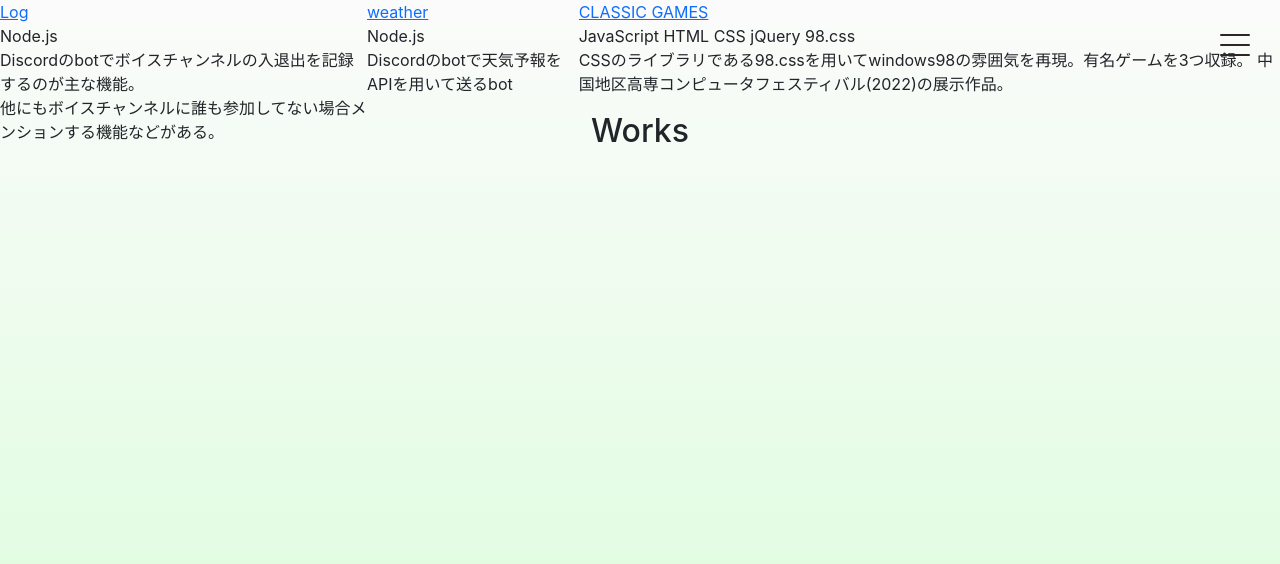
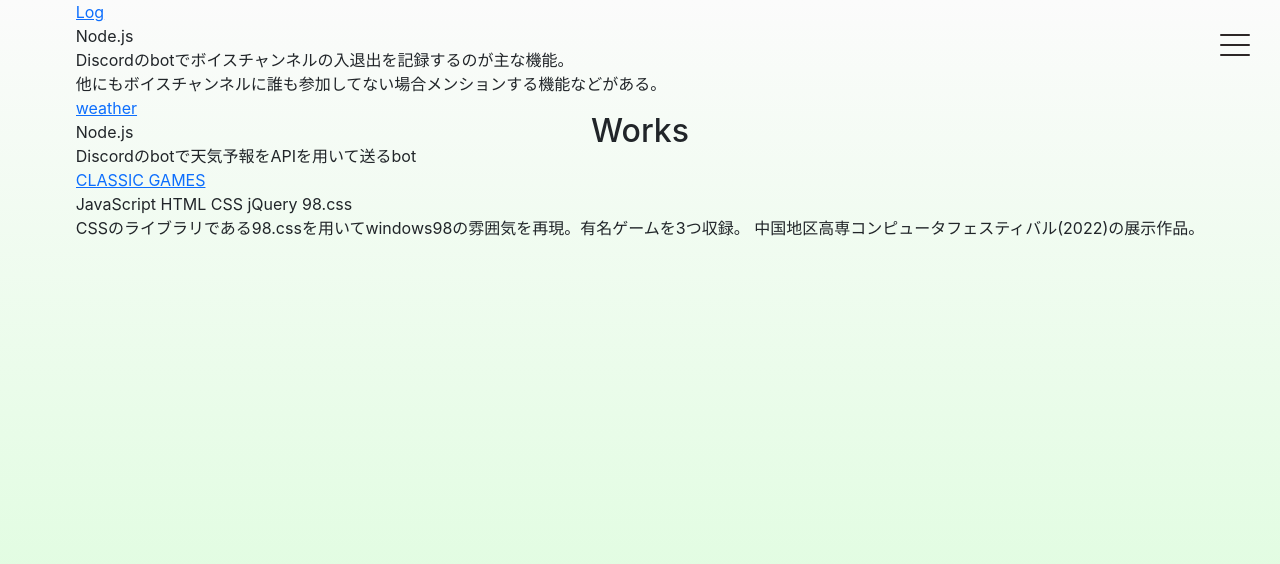
Before and after one commit to Izu-TABI/HomePage, a React (Create React App) app: page /works in a window 1280 px wide. Shown: the top 564 px of the page. Built offline with nearby package versions, Linux system fonts and the light colour scheme; the HTML template or start-up script is replaced by a standard one.

Commit message:
[Update]CSS for works

```diff
--- a/src/App.scss
+++ b/src/App.scss
@@ -235,3 +235,7 @@ nav {
   }
 
 }
+
+.contents {
+  display: flex;
+}
--- a/src/components/Works.jsx
+++ b/src/components/Works.jsx
@@ -17,14 +17,11 @@ function Works() {
                     Discordのbotでボイスチャンネルの入退出を記録するのが主な機能。<br/>
                     他にもボイスチャンネルに誰も参加してない場合メンションする機能などがある。
                     </p>
-                </div>
-                <div className="work-block">
                     <a href="https://github.com/Izu-TABI/discord_bot_weather">weather</a>
                     <p>Node.js<br/>
                         Discordのbotで天気予報をAPIを用いて送るbot
                     </p>
-                </div>
-                <div className="work-block">
+
                     <a href="https://github.com/Izu-TABI/classic_games">CLASSIC GAMES</a>
                     <p>JavaScript HTML CSS jQuery 98.css<br/>
                         CSSのライブラリである98.cssを用いてwindows98の雰囲気を再現。有名ゲームを3つ収録。
```
